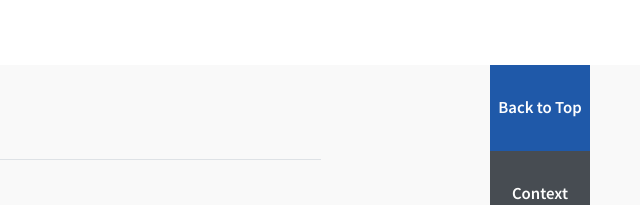
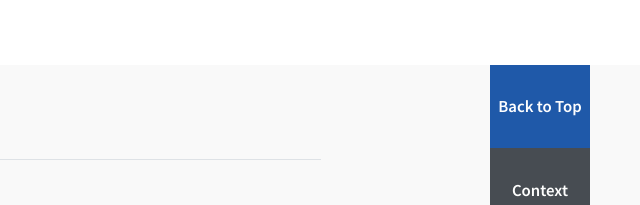
Before and after one commit to danielyhchua/edf5648, a plain HTML site: page index.html in a window 1280 px wide. Shown: the part 735-940 px from the top of the page, 640-1280 px from the left. Drawn offline with nearby package versions, Linux system fonts and the light colour scheme; a script that the page names is missing.

Commit message:
Reduce line height for right navbar

```diff
--- a/css/styles.css
+++ b/css/styles.css
@@ -70,6 +70,7 @@ body {
     display: flex;
     justify-content: center;
     align-items: center;
+    line-height: 1.4rem;
     padding-top: 1.9rem;
     padding-bottom: 1.9rem;
   }
```
